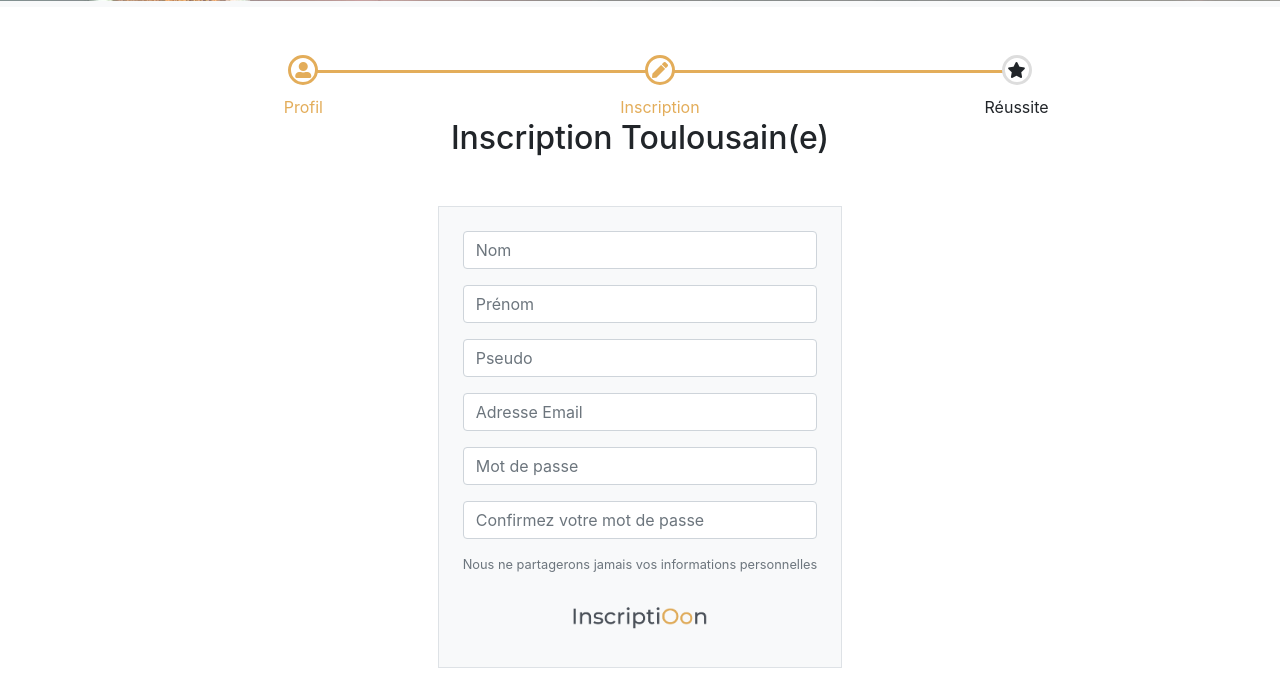
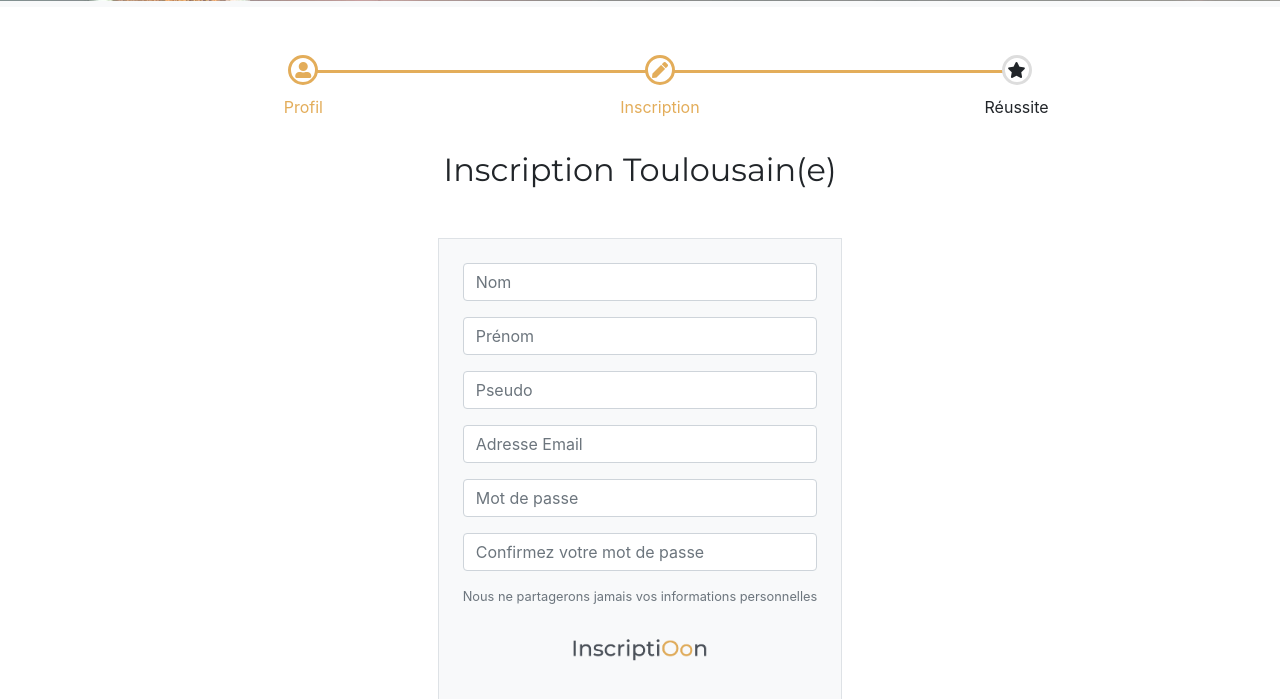
Before and after one commit to lapouj/ookan, a Symfony app: template templates/inscription/inscription-particulier.html.twig in a window 1280 px wide. Shown: the part 535-1234 px from the top of the page. Run offline with Twig, Linux system fonts and the light colour scheme; the template is opened without the code that fills it, so the values that code supplies are empty; some libraries are stand-ins or nearby versions.

Commit message:
Update inscription-particulier.html.twig

```diff
--- a/templates/inscription/inscription-particulier.html.twig
+++ b/templates/inscription/inscription-particulier.html.twig
@@ -20,7 +20,7 @@
 
         <div class="container my-5">
 
-            <ul class="progressive-bar">
+            <ul class="progressive-bar  pb-5">
 
                 <li class="active">Profil</li>
                 <li class="active">Inscription</li>
@@ -28,8 +28,8 @@
 
             </ul>
 
-            <div class="my-5 mt-5">
-                <h2 class="text-center">Inscription Toulousain(e)</h2>
+            <div class="my-5">
+                <h2 class="text-center montserrat">Inscription Toulousain(e)</h2>
             </div>
 
             <div class="row justify-content-center">
```
